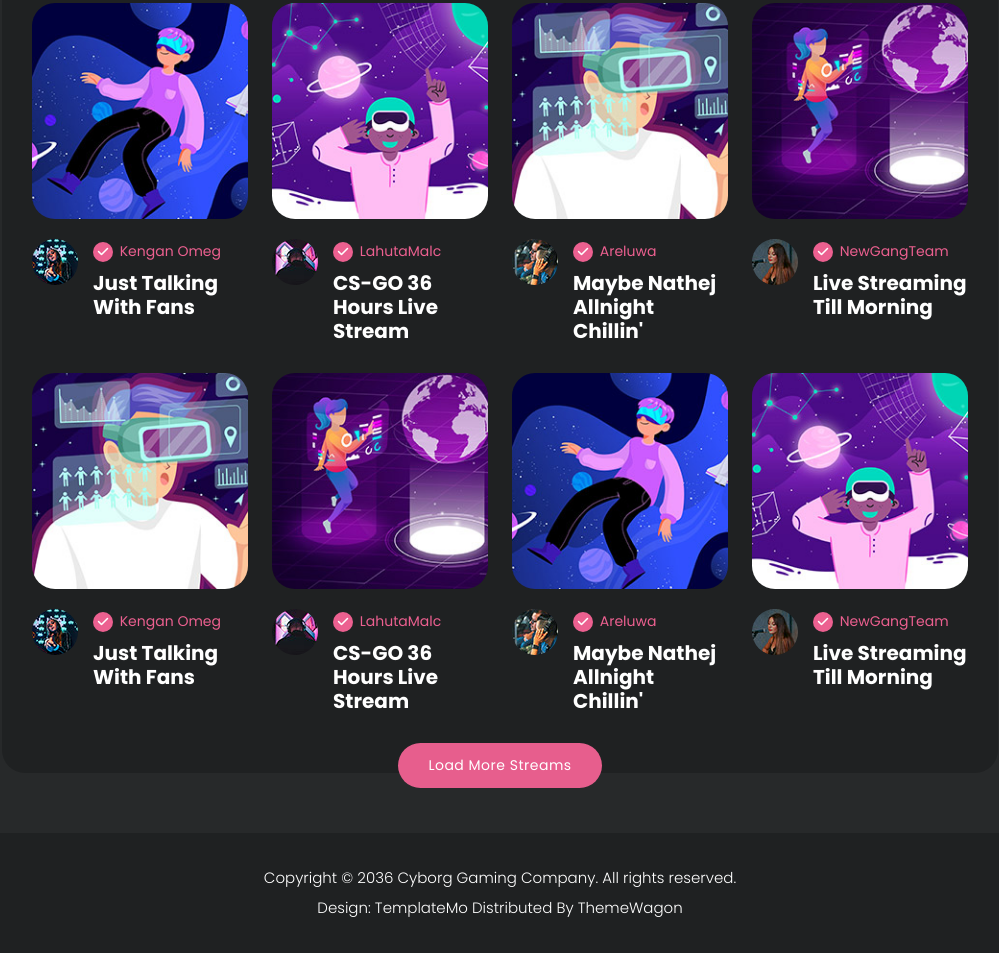
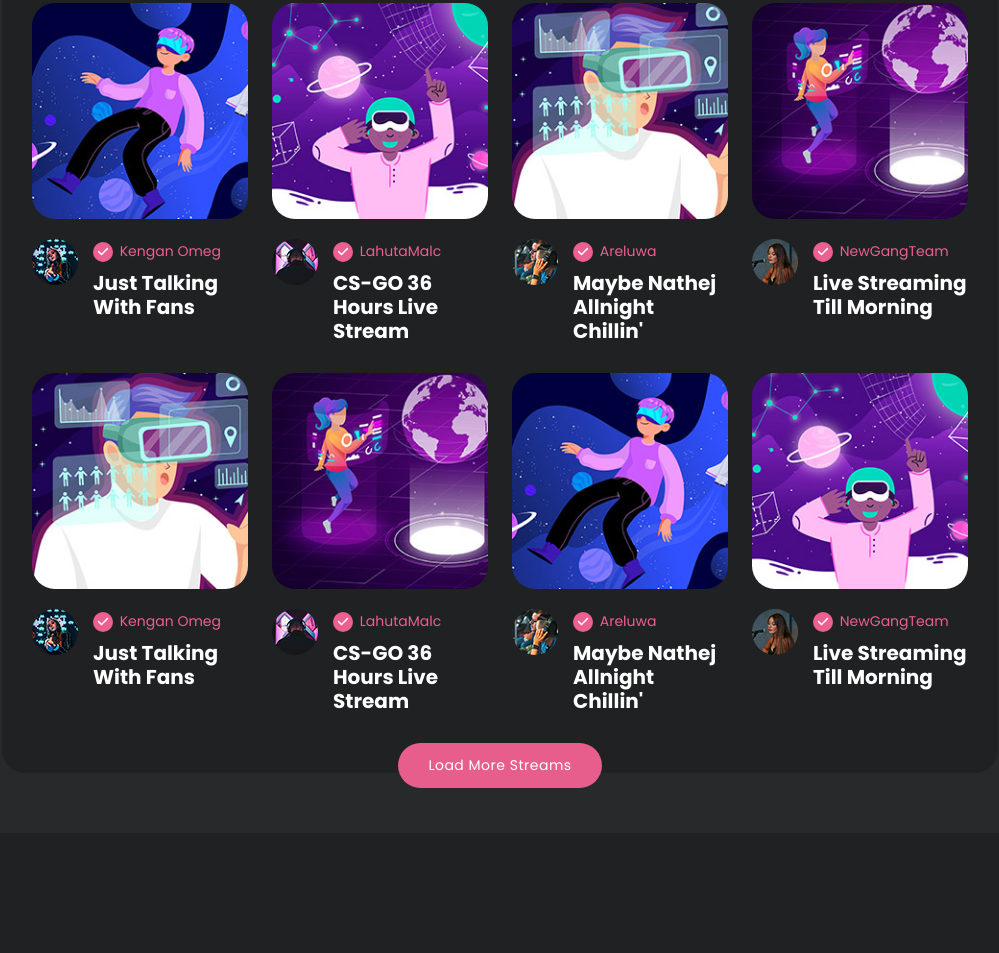
Before and after one commit to miguel360dxd/miguel360dxd.github.io, a plain HTML site: page streams.html in a window 1280 px wide. Shown: the part 895-1848 px from the top of the page, without its empty margins (140-1139 px from the left). After the commit the page ends 1788 px from the top, so only its background shows below. Drawn offline with nearby package versions, Linux system fonts and the light colour scheme.

Commit message:
quitando el copiray

```diff
--- a/streams.html
+++ b/streams.html
@@ -444,9 +444,7 @@ https://templatemo.com/tm-579-cyborg-gaming
     <div class="container">
       <div class="row">
         <div class="col-lg-12">
-          <p>Copyright © 2036 <a href="#">Cyborg Gaming</a> Company. All rights reserved.
-
-          <br>Design: <a href="https://templatemo.com" target="_blank" title="free CSS templates">TemplateMo</a>  Distributed By <a href="https://themewagon.com" target="_blank" >ThemeWagon</a></p>
+          </p>
         </div>
       </div>
     </div>
```
